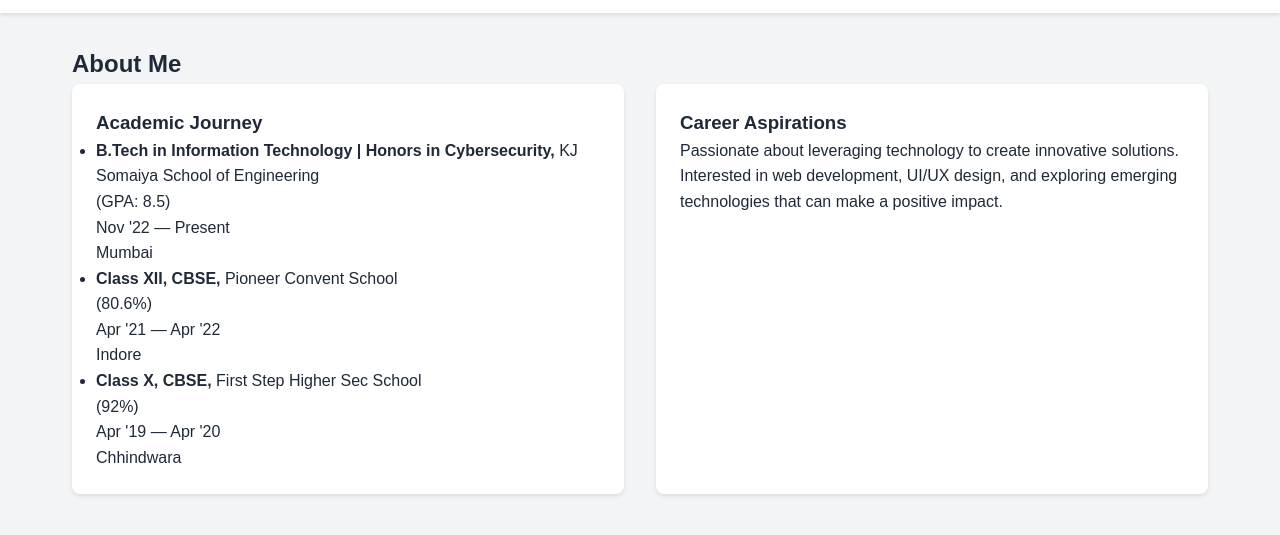
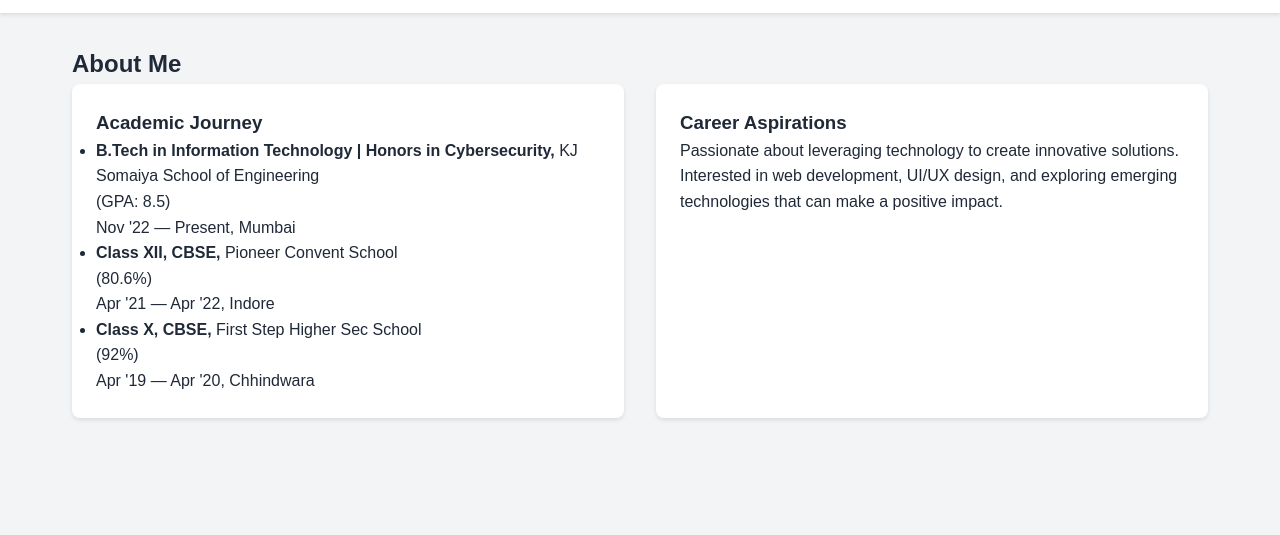
Before and after one commit to Parth-Kothari-09/Portfolio, a plain HTML site: page index.html in a window 1280 px wide. Both pictures are taken after a click on the button "About". Shown: the part 57-592 px from the top of the page. Drawn offline with Linux system fonts and the light colour scheme.

Commit message:
Update index.html

```diff
--- a/index.html
+++ b/index.html
@@ -35,10 +35,9 @@ skills in an IT infrastructure environment.</p>
             <div class="about-card">
                 <h3>Academic Journey</h3>
                 <ul>
-                    <li><strong>B.Tech in Information Technology | Honors in Cybersecurity,</strong> KJ Somaiya School of Engineering <br> (GPA: 8.5) <br> Nov '22 — Present
- <br> Mumbai</li>
-                    <li><strong>Class XII, CBSE,</strong> Pioneer Convent School <br> (80.6%) <br> Apr '21 — Apr '22 <br> Indore</li>
-                    <li><strong>Class X, CBSE,</strong> First Step Higher Sec School <br> (92%) <br> Apr '19 — Apr '20 <br> Chhindwara</li>
+                    <li><strong>B.Tech in Information Technology | Honors in Cybersecurity,</strong> KJ Somaiya School of Engineering <br> (GPA: 8.5) <br> Nov '22 — Present, Mumbai</li>
+                    <li><strong>Class XII, CBSE,</strong> Pioneer Convent School <br> (80.6%) <br> Apr '21 — Apr '22, Indore</li>
+                    <li><strong>Class X, CBSE,</strong> First Step Higher Sec School <br> (92%) <br> Apr '19 — Apr '20, Chhindwara</li>
                     </ul>
             </div>
             <div class="about-card">
```
